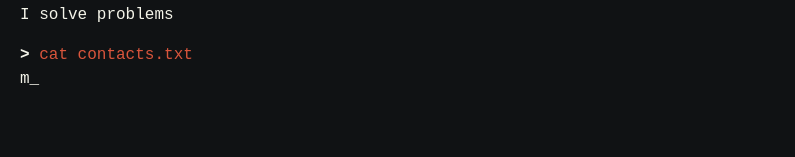
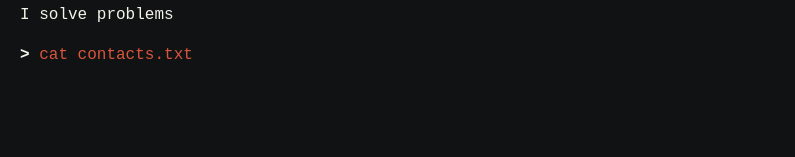
Before and after one commit to Censacrof/censacrof.github.io, a Next.js app: page / in a window 1280 px wide. Shown: the part 267-424 px from the top of the page, without its empty margins (0-795 px from the left). Built offline with nearby package versions, Linux system fonts and the light colour scheme; a web font is replaced by a local one.

Commit message:
Added support for arbitrary html elements in Prompt answer

```diff
--- a/components/Prompt.tsx
+++ b/components/Prompt.tsx
@@ -1,6 +1,9 @@
 import { useEffect, useState } from "react"
 
-type QAndA = {question: string, answer: string}
+type QAndA = {
+  question: string,
+  answer: string | Array<JSX.Element>,
+}
 
 enum QAndARendererState {
   idle,
@@ -73,12 +76,16 @@ const QAndARenderer: React.FC<QAndARendererProps> = ({ qAndA, active, onDone })
     }
 
     let millis = 10
+    if (typeof qAndA.answer === 'string'){
       if (currentCharA > 0) {
         const c = qAndA.answer[currentCharA - 1]
         if (c == ',')
           millis = 250
         else if (c == '.')
           millis = 500
+      }
+    } else {
+      millis = 60
     }
 
     const timeOut = setTimeout(() => {
@@ -115,8 +122,12 @@ const QAndARenderer: React.FC<QAndARendererProps> = ({ qAndA, active, onDone })
     setCursorVisible(true)
   }, [currentCharQ, currentCharA])
 
-
-  const linesInA = qAndA.answer.substring(0, currentCharA).split('\n');
+  let linesInA;
+  if (typeof qAndA.answer === 'string') {
+    linesInA = (qAndA.answer as string).substring(0, currentCharA).split('\n');
+  } else {
+    linesInA = qAndA.answer.slice(0, currentCharA)
+  }
 
   return (
     <div className="font-chivo-mono text-surface gap-2">
--- a/package.json
+++ b/package.json
@@ -10,6 +10,7 @@
   },
   "dependencies": {
     "@fortawesome/fontawesome-svg-core": "^6.2.1",
+    "@fortawesome/free-brands-svg-icons": "^6.2.1",
     "@fortawesome/free-solid-svg-icons": "^6.2.1",
     "@fortawesome/react-fontawesome": "^0.2.0",
     "@next/font": "13.0.7",
--- a/pages/index.tsx
+++ b/pages/index.tsx
@@ -1,3 +1,6 @@
+import { faGithub, faLinkedin } from '@fortawesome/free-brands-svg-icons'
+import { faAt, faEnvelope, faMobile } from '@fortawesome/free-solid-svg-icons'
+import { FontAwesomeIcon } from '@fortawesome/react-fontawesome'
 import Header from '../components/Header'
 import Prompt from '../components/Prompt'
 import ScrollButton from '../components/ScrollButton'
@@ -14,9 +17,12 @@ export default function Home() {
           },
           {
             question: `cat contacts.txt`,
-            answer: `m +39 3393688907`
-                + `\nl Linkedin`
-                + `\ng GitHub`,
+            answer: [
+              <a target={'_blank'} href='https://www.linkedin.com/in/francesco-galisi/'><span><FontAwesomeIcon icon={ faLinkedin } /> GitHub</span></a>,
+              <a target={'_blank'} href='https://github.com/Censacrof'><span><FontAwesomeIcon icon={ faGithub } /> GitHub</span></a>,
+              <a target={'_blank'} href='mailto:galisifrancesco@gmail.com'><span><FontAwesomeIcon icon={ faEnvelope } /> galisifrancesco@gmail.com</span></a>,
+              <a target={'_blank'} href='tel:+393393688907'><span><FontAwesomeIcon icon={ faMobile } /> +39 3393688907</span></a>,
+            ],
           },
         ]} />
       </div>
```
Also changed, not shown: 1 other file (tests, documents, lock files or other folders). Lines whose indentation alone changed are shown as unchanged.
